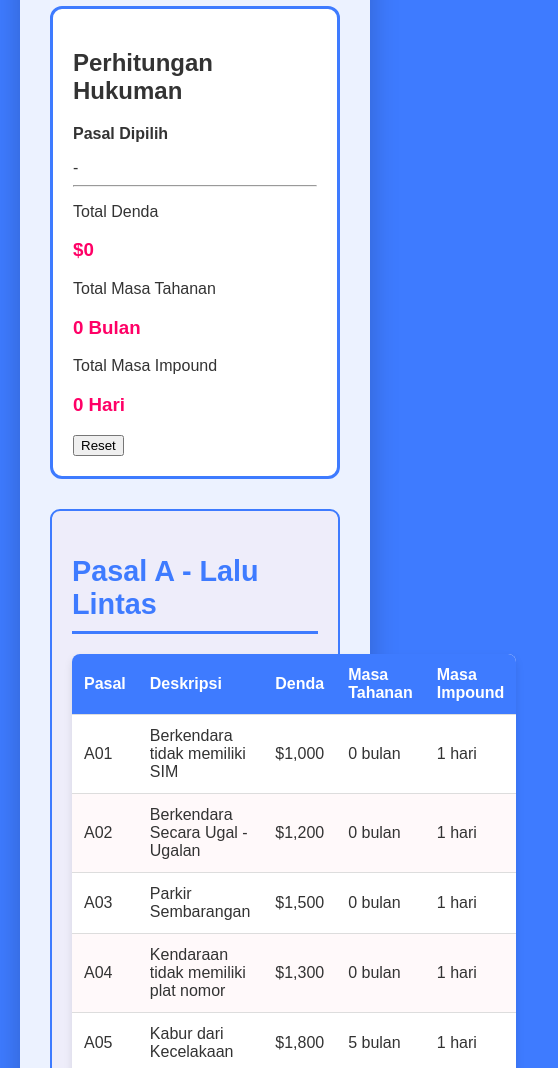
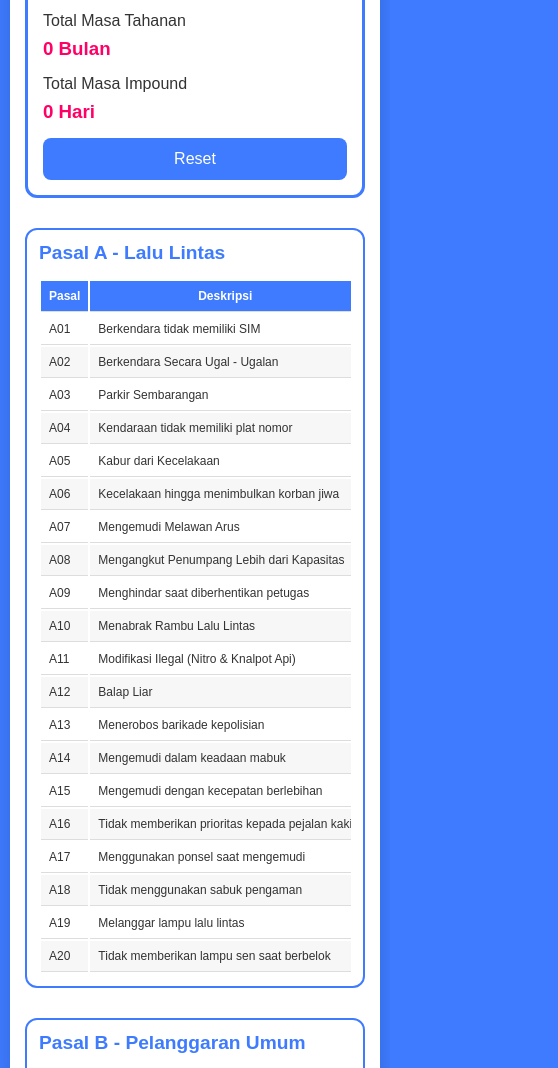
Before and after one commit to BangYuu288/uu-highstate, a plain HTML site: page index.html in a window 390 px wide. Shown: the part 246-1314 px from the top of the page, 558 px wide, since content can reach past the window. Drawn offline with Linux system fonts and the light colour scheme.

Commit message:
Add files via upload

```diff
--- a/index.html
+++ b/index.html
@@ -5,70 +5,53 @@
     <meta name="viewport" content="width=device-width, initial-scale=1.0">
     <title>Undang-Undang Kota high State</title>
     <style>
-        body {
-            font-family: 'Arial', sans-serif;
-            background: linear-gradient(135deg, #3e7bff, #3e7bff);
-            color: #333;
-            margin: 0;
-            padding: 20px;
-            min-height: 100vh;
+*{
+    margin:0;
+    padding:0;
+    box-sizing:border-box;
 }
-        .container {
-            max-width: 1200px;
-            margin: 0 auto;
-            background: rgba(255, 255, 255, 0.9);
-            border-radius: 15px;
-            padding: 30px;
-            box-shadow: 0 10px 30px rgba(0, 0, 0, 0.2);
+
+body{
+    font-family:Arial,sans-serif;
+    background:#3e7bff;
+    color:#333;
+    padding:15px;
 }
-        h1 {
-            text-align: center;
-            color: #3e7bff;
-            font-size: 2.5em;
-            margin-bottom: 40px;
-            text-shadow: 2px 2px 4px rgba(0, 0, 0, 0.1);
+
+.container{
+    width:100%;
+    max-width:1200px;
+    margin:auto;
+    background:#fff;
+    border-radius:15px;
+    padding:20px;
+    box-shadow:0 8px 20px rgba(0,0,0,.15);
 }
-        .section {
-            margin-bottom: 40px;
-            border: 2px solid #3e7bff;
-            border-radius: 10px;
-            padding: 20px;
-            background: rgba(255, 192, 203, 0.1);
+
+h1{
+    text-align:center;
+    color:#3e7bff;
+    font-size:clamp(1.8rem,4vw,2.7rem);
+    margin-bottom:25px;
 }
-        .section h2 {
-            color: #3e7bff;
-            font-size: 1.8em;
-            margin-bottom: 20px;
-            border-bottom: 3px solid #3e7bff;
-            padding-bottom: 10px;
+
+.section{
+    margin-bottom:30px;
+    border:2px solid #3e7bff;
+    border-radius:12px;
+    padding:15px;
 }
-        table {
-            width: 100%;
-            border-collapse: collapse;
-            margin-bottom: 20px;
-            background: white;
-            border-radius: 8px;
-            overflow: hidden;
-            box-shadow: 0 4px 8px rgba(0, 0, 0, 0.1);
+
+.section h2{
+    color:#3e7bff;
+    margin-bottom:15px;
+    font-size:clamp(1.2rem,3vw,1.8rem);
 }
-        th, td {
-            padding: 12px;
-            text-align: left;
-            border-bottom: 1px solid #ddd;
-        }
-        th {
-            background: #3e7bff;
-            color: white;
-            font-weight: bold;
-        }
-        tr:nth-child(even) {
-            background: rgba(255, 192, 203, 0.1);
-        }
-        tr:hover {
-            background: rgba(255, 105, 180, 0.1);
-        }
+
+/* SUMMARY */
+
 .summary{
-    background:white;
+    background:#fff;
     border:3px solid #3e7bff;
     border-radius:12px;
     padding:20px;
@@ -77,25 +60,117 @@
 
 .summary h3{
     color:#ff0066;
+    margin:8px 0 15px;
 }
 
-.selected{
-    background:#c8ffd6 !important;
+button{
+    background:#3e7bff;
+    color:#fff;
+    border:none;
+    padding:12px 20px;
+    border-radius:8px;
+    cursor:pointer;
+    width:100%;
+    font-size:16px;
+}
+
+button:hover{
+    background:#245de5;
+}
+
+/* TABLE */
+
+.table-wrapper{
+    width:100%;
+    overflow-x:auto;
+    -webkit-overflow-scrolling:touch;
+}
+
+table{
+    width:100%;
+    min-width:550px;
+}
+
+th,td{
+    padding:12px;
+    border-bottom:1px solid #ddd;
+    white-space:nowrap;
+}
+
+th{
+    background:#3e7bff;
+    color:#fff;
+}
+
+tr:nth-child(even){
+    background:#f7f7f7;
+}
+
+tr:hover{
+    background:#dff2ff;
 }
 
 table tr{
     cursor:pointer;
 }
-        @media print {
-            body {
-                background: white;
-                color: black;
+
+.selected{
+    background:#c8ffd6!important;
 }
-            .container {
-                background: white;
-                box-shadow: none;
-                padding: 20px;
+
+/* TABLET */
+
+@media (max-width:992px){
+
+    body{
+        padding:10px;
     }
+
+    .container{
+        padding:15px;
+    }
+
+    th,td{
+        padding:10px;
+        font-size:14px;
+    }
+
+}
+
+/* HP */
+
+@media (max-width:768px){
+
+    h1{
+        margin-bottom:20px;
+    }
+
+    .summary{
+        padding:15px;
+    }
+
+    .section{
+        padding:12px;
+    }
+
+    th,td{
+        font-size:13px;
+    }
+
+}
+
+/* HP Kecil */
+@media (max-width:480px){
+
+    table{
+        min-width:480px;
+    }
+
+    th,td{
+        padding:8px;
+        font-size:12px;
+    }
+
 }
     </style>
 </head>
@@ -352,7 +427,11 @@
             tbody.appendChild(row);
         });
 
-        sectionDiv.appendChild(table);
+        const wrapper = document.createElement("div");
+        wrapper.className = "table-wrapper";
+        wrapper.appendChild(table);
+
+        sectionDiv.appendChild(wrapper);
         content.appendChild(sectionDiv);
             }
 }
```
Lines whose indentation alone changed are shown as unchanged.
